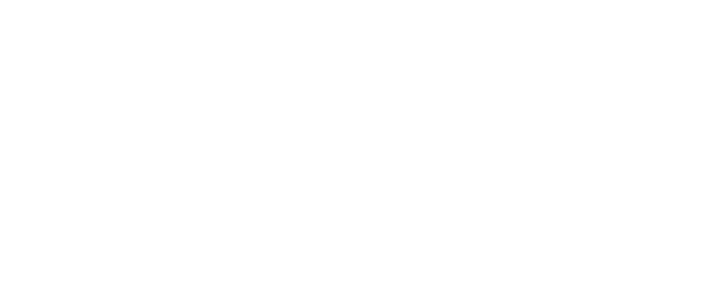
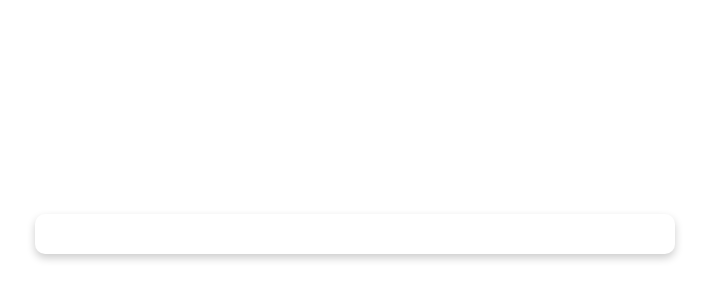
Before and after one commit to varavoi/Quiz, a React (Create React App) app: page / in a window 1280 px wide. Shown: the part 166-466 px from the top of the page, without its empty margins (285-994 px from the left). Built offline with nearby package versions, Linux system fonts and the light colour scheme.

Commit message:
Написал стили для основного окна, где будут размещаться наши вопросы и кнопки

```diff
--- a/src/App.css
+++ b/src/App.css
@@ -36,3 +36,20 @@
     transform: rotate(360deg);
   }
 }
+
+
+.App{
+  /* Стили для окна */
+  position: fixed; /* Фиксированное позиционирование для центрирования */
+  top: 50%;
+  left: 50%;
+  transform: translate(-50%, -50%); /* Центрирование */
+  width: 80%; /* Ширина окна */
+  max-width: 600px; /* Максимальная ширина окна */
+  background-color: white; /* Фон окна */
+  padding: 20px; /* Отступы внутри окна */
+  border-radius: 10px; /* Закругленные углы */
+  box-shadow: 0 4px 8px rgba(0, 0, 0, 0.2); /* Тень */
+  z-index: 100; /* Поставить окно поверх других элементов */
+
+}
```
